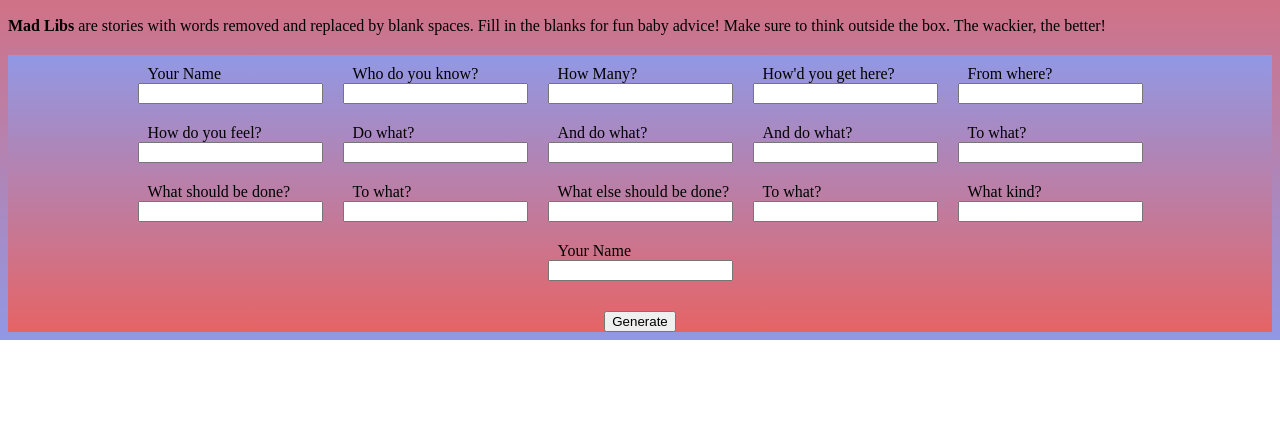
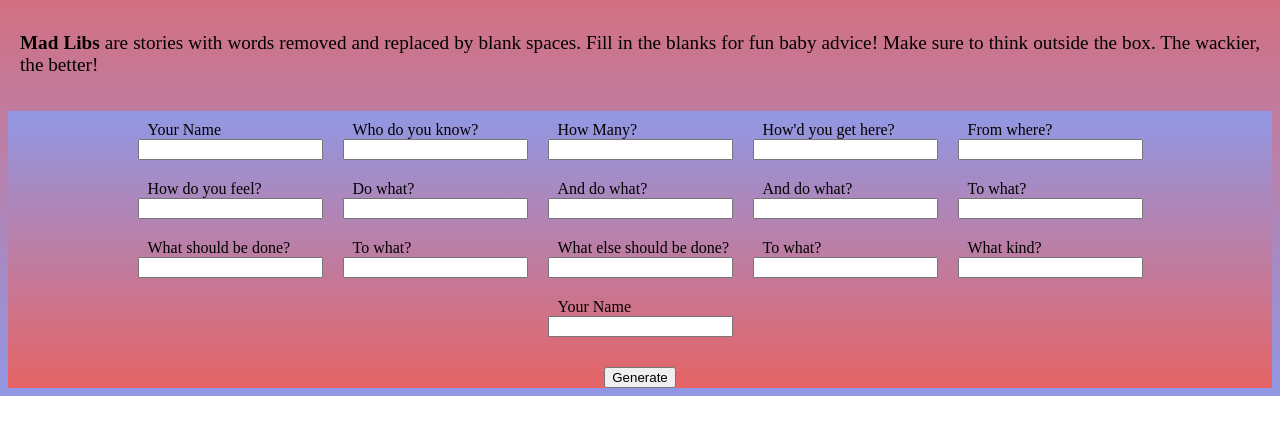
Before and after one commit to jayhun0521/madLibGame, a plain HTML site: page index.html in a window 1280 px wide. Shown: the part 118-552 px from the top of the page. Drawn offline with Linux system fonts and the light colour scheme.

Commit message:
updated css & html files

```diff
--- a/index.html
+++ b/index.html
@@ -1,5 +1,5 @@
 <!DOCTYPE html>
-<html lang="en">
+<html lang="en" style="height:fit-content">
 <head>
     <meta charset="UTF-8">
     <meta http-equiv="X-UA-Compatible" content="IE=edge">
@@ -20,7 +20,7 @@
         <h1 class="text-center">Baby Mad Lib</h1>
         <h2>Baby Advice</h2>
 
-        <p><strong>Mad Libs</strong> are stories with words removed and replaced by blank spaces. Fill in the blanks for fun
+        <p class="text-centered"><strong>Mad Libs</strong> are stories with words removed and replaced by blank spaces. Fill in the blanks for fun
           baby advice! Make sure to think outside the box. The wackier, the better!</p></div>
       </header>
 
--- a/style.css
+++ b/style.css
@@ -17,6 +17,10 @@
 p{
 
     text-align: justify;
+    font-size: larger;
+    padding-top: 15px;
+    padding-bottom: 15px;
+    margin: 12px;
 }
 
 .container{
@@ -60,10 +64,6 @@
     margin: 3px 0 10px;
 }
 
-.hide {
-    display: none;
-}
-
 .input-answers-container {
     display: flex;
     flex-direction: column;
```
